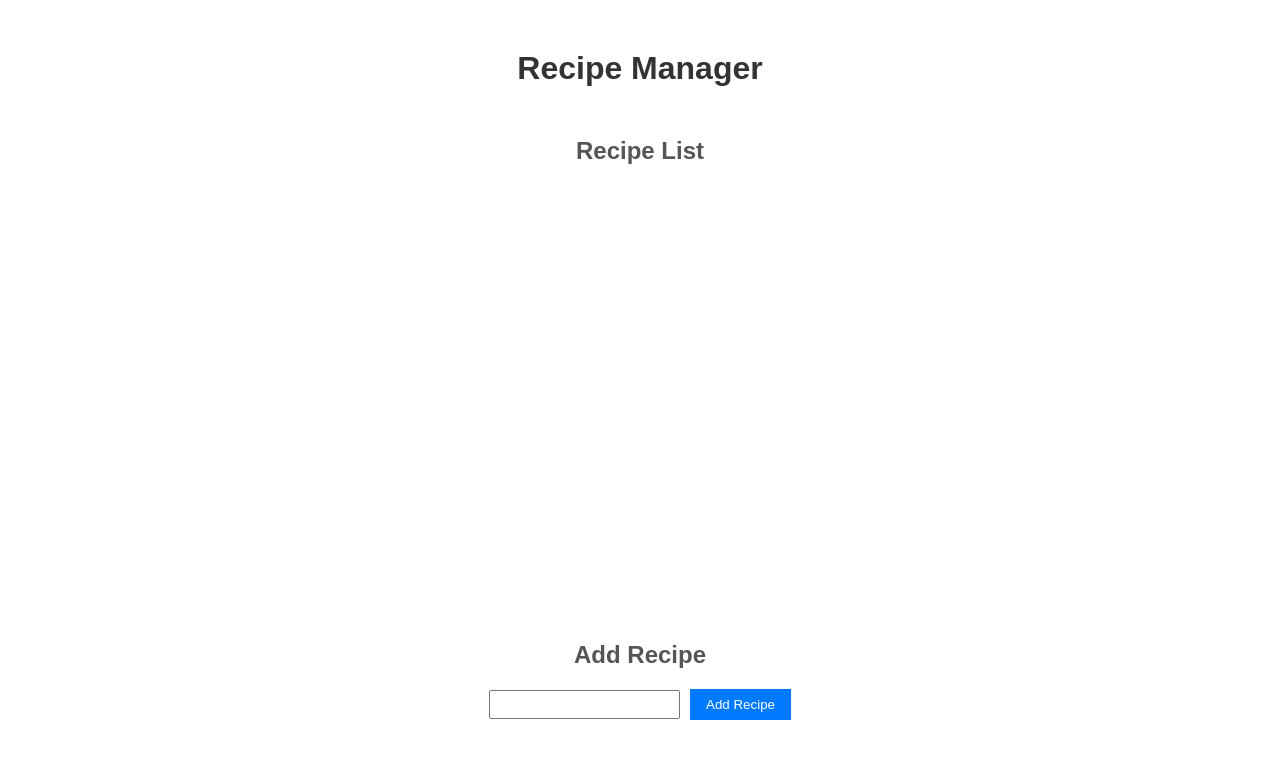
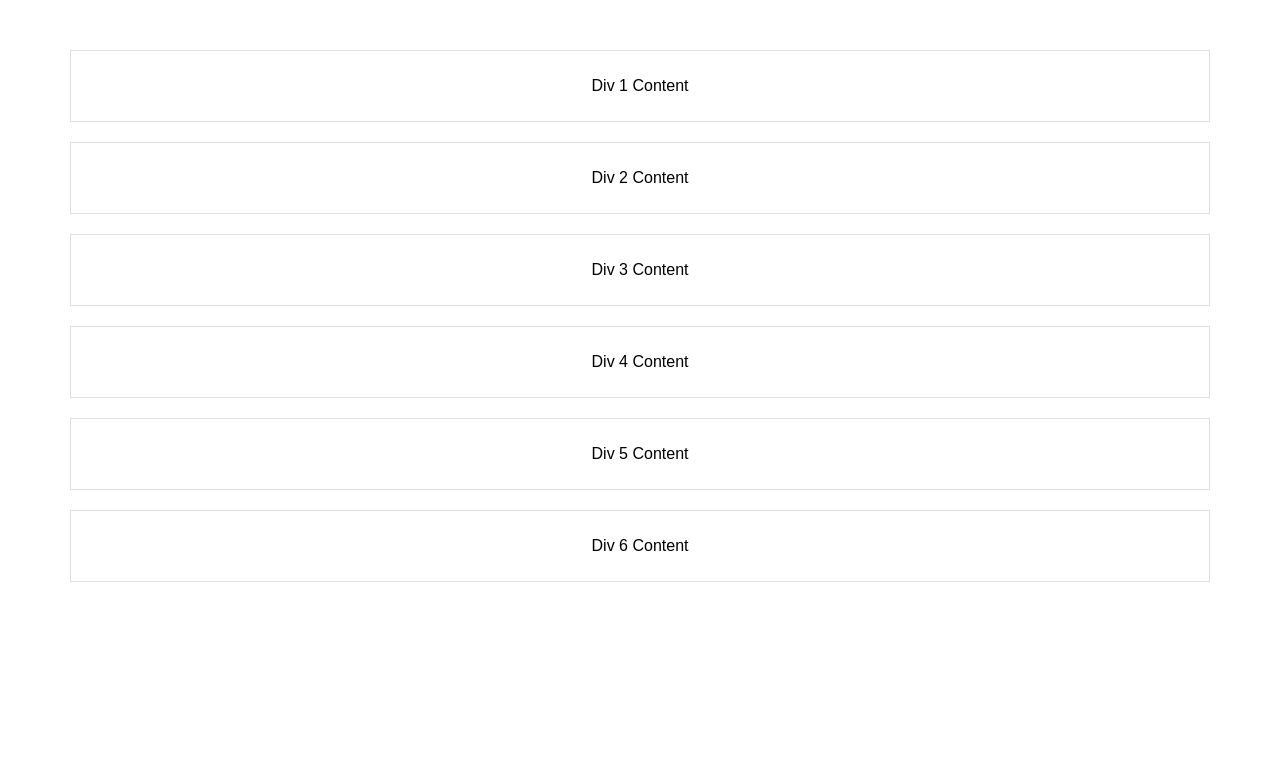
Before and after one commit to shivTrevor/BasicCodeWebsiteDevelopement, a React (Create React App) app in the folder my-app/: page / in a window 1280 px wide. Shown: the top 758 px of the page. Built offline with nearby package versions, Linux system fonts and the light colour scheme.

Commit message:
Update index.js
for hoverable effect

```diff
--- a/my-app/src/index.js
+++ b/my-app/src/index.js
@@ -3,11 +3,13 @@ import ReactDOM from 'react-dom/client';
 import './index.css';
 import App from './App';
 import reportWebVitals from './reportWebVitals';
+import Hoverable from './hoverable/MC.js';
 
 const root = ReactDOM.createRoot(document.getElementById('root'));
 root.render(
   <React.StrictMode>
-    <App />
+
+    <Hoverable />
   </React.StrictMode>
 );
 
```
